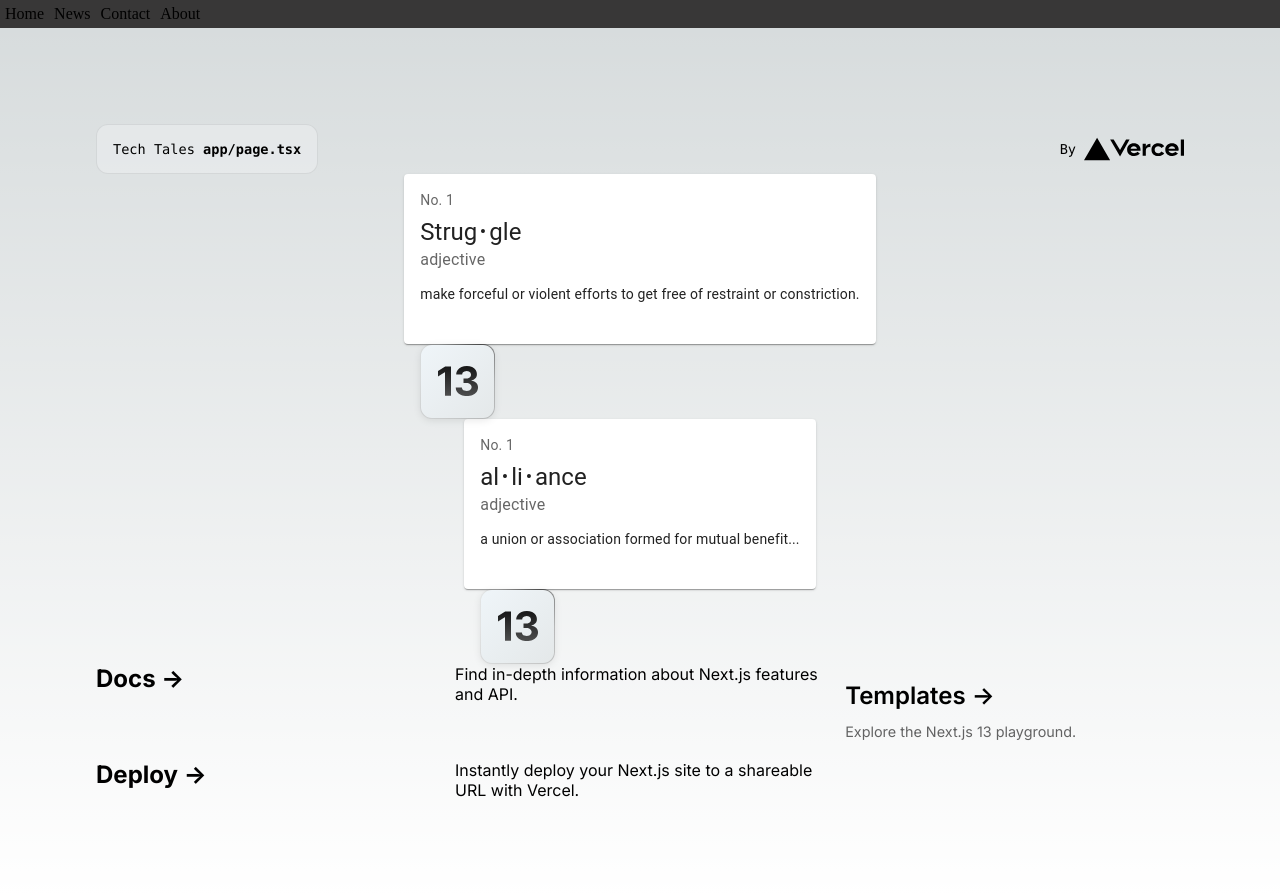
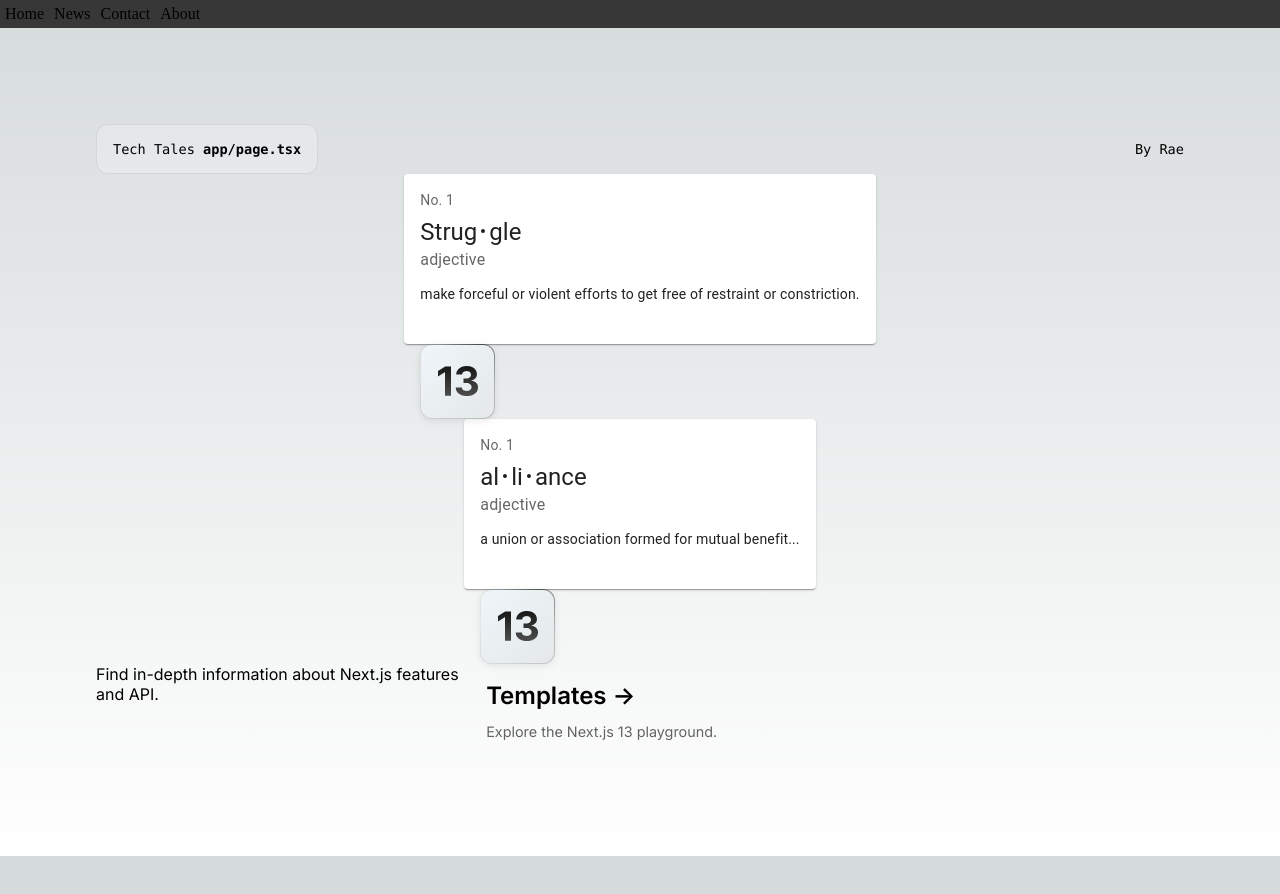
Before and after one commit to rachelCodes20/Nextjs-Blog, a Next.js app in the folder tech-tales/: page / in a window 1280 px wide. After the commit the page ends 856 px from the top, so only its background shows below. Built offline with nearby package versions, Linux system fonts and the light colour scheme.

Commit message:
clean up and tag with name

```diff
--- a/tech-tales/app/page.tsx
+++ b/tech-tales/app/page.tsx
@@ -21,15 +21,8 @@ export default function Home() {
             target="_blank"
             rel="noopener noreferrer"
           >
-            By{' '}
-            <Image
-              src="/vercel.svg"
-              alt="Vercel Logo"
-              className={styles.vercelLogo}
-              width={100}
-              height={24}
-              priority
-            />
+            By{' Rae'}
+
           </a>
         </div>
       </div>
@@ -51,11 +44,7 @@ export default function Home() {
           <Image src="/thirteen.svg" alt="13" width={40} height={31} priority />
         </div>
       </div>
-
       <div className={styles.grid}>
-          <h2 className={inter.className}>
-            Docs <span>-&gt;</span>
-          </h2>
           <p className={inter.className}>
             Find in-depth information about Next.js features and API.
           </p>
@@ -70,12 +59,6 @@ export default function Home() {
           </h2>
           <p className={inter.className}>Explore the Next.js 13 playground.</p>
         </a>
-          <h2 className={inter.className}>
-            Deploy <span>-&gt;</span>
-          </h2>
-          <p className={inter.className}>
-            Instantly deploy your Next.js site to a shareable URL with Vercel.
-          </p>
       </div>
     </main>
   )
```
